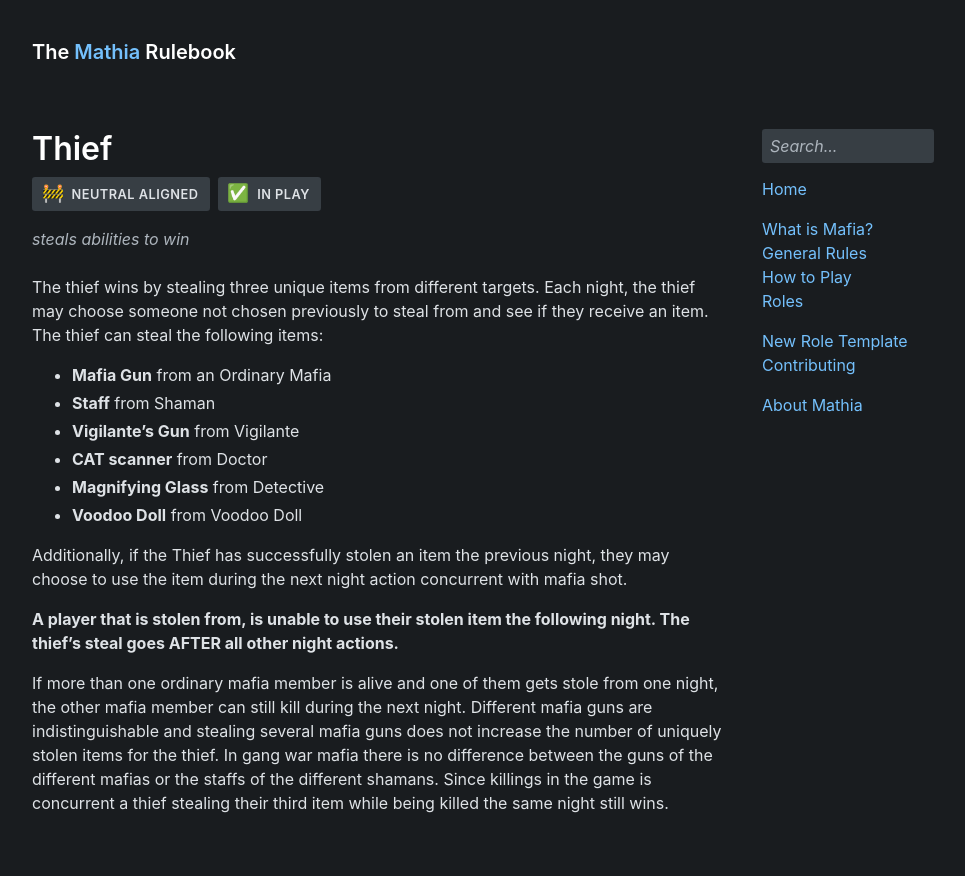
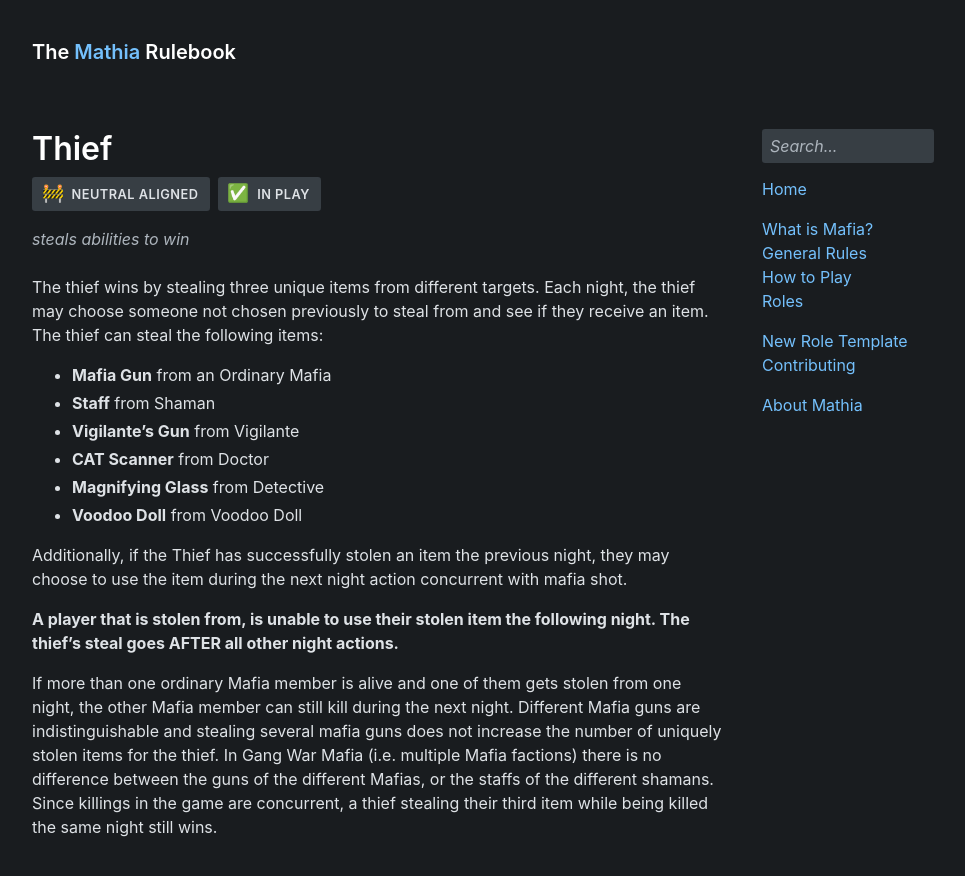
Before and after one commit to olliecheng/mathia-rulebook, a Jekyll site: the page built from roles/thief.md, in a window 1280 px wide and 900 px high. Shown: the top 876 px of the window, without its empty margins (152-1117 px from the left). Built offline with Jekyll 4.4.1, drawn with Linux system fonts in a browser that asks for light colours; some web fonts are replaced.

Commit message:
capitalisation

```diff
--- a/roles/thief.md
+++ b/roles/thief.md
@@ -11,7 +11,7 @@ The thief wins by stealing three unique items from different targets. Each night
 - **Mafia Gun** from an Ordinary Mafia
 - **Staff** from Shaman
 - **Vigilante's Gun** from Vigilante
-- **CAT scanner** from Doctor
+- **CAT Scanner** from Doctor
 - **Magnifying Glass** from Detective
 - **Voodoo Doll** from Voodoo Doll
 
@@ -19,7 +19,7 @@ Additionally, if the Thief has successfully stolen an item the previous night, t
 
 **A player that is stolen from, is unable to use their stolen item the following night. The thief's steal goes AFTER all other night actions.**
 
-If more than one ordinary mafia member is alive and one of them gets stole from one night, the other mafia member can still kill during the next night. Different mafia guns are indistinguishable and stealing several mafia guns does not increase the number of uniquely stolen items for the thief. In gang war mafia there is no difference between the guns of the different mafias or the staffs of the different shamans. Since killings in the game is concurrent a thief stealing their third item while being killed the same night still wins.
+If more than one ordinary Mafia member is alive and one of them gets stolen from one night, the other Mafia member can still kill during the next night. Different Mafia guns are indistinguishable and stealing several mafia guns does not increase the number of uniquely stolen items for the thief. In Gang War Mafia (i.e. multiple Mafia factions) there is no difference between the guns of the different Mafias, or the staffs of the different shamans. Since killings in the game are concurrent, a thief stealing their third item while being killed the same night still wins.
 
 {% capture interactions %}
 
```
